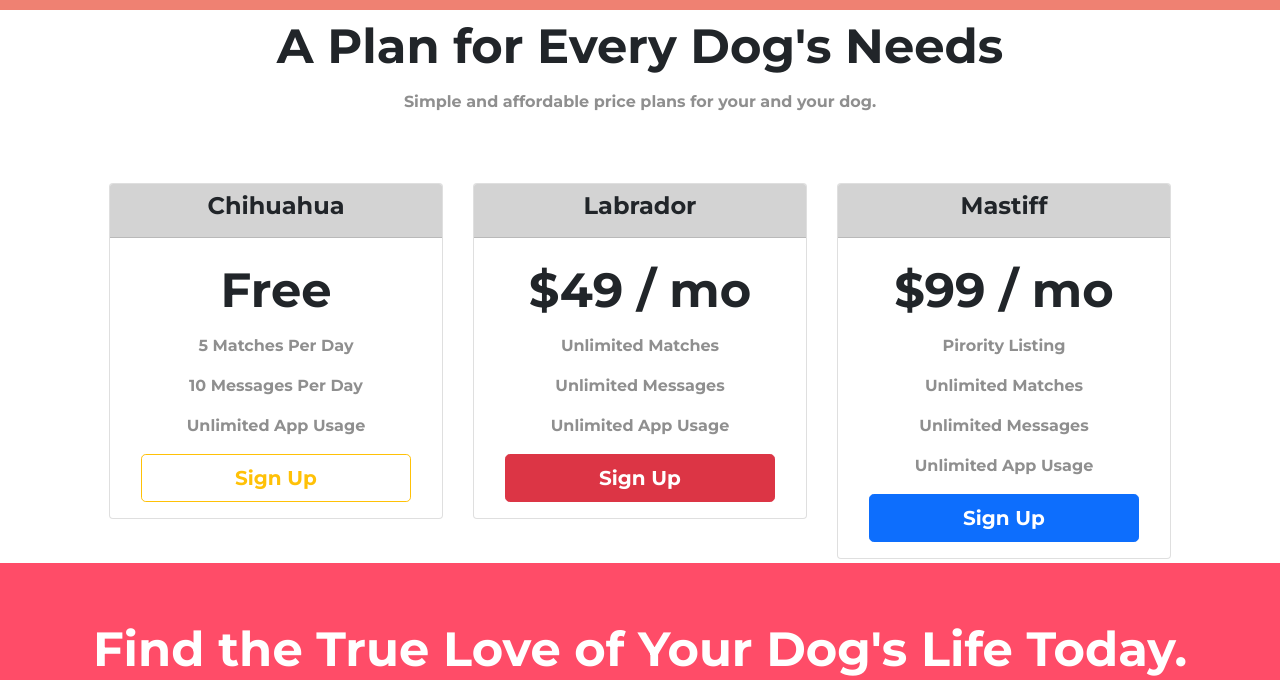
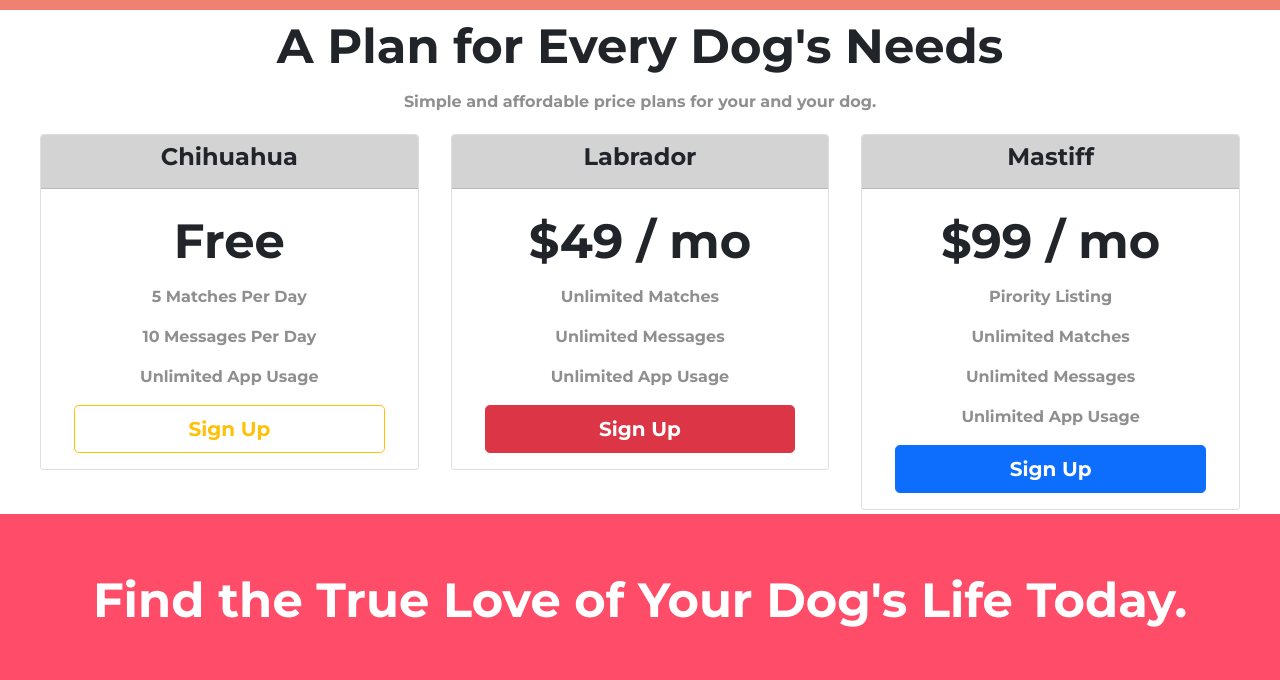
Before and after one commit to Khivcodder/Tindog-Web-development-training-site-, a plain HTML site: page index.html in a window 1280 px wide. Shown: the part 1800-2480 px from the top of the page. Drawn offline with nearby package versions, Linux system fonts and the light colour scheme.

Commit message:
Update index.html

```diff
--- a/index.html
+++ b/index.html
@@ -147,7 +147,7 @@
 
     <h2>A Plan for Every Dog's Needs</h2>
     <p>Simple and affordable price plans for your and your dog.</p>
-    <div class="row row-cols-lg-3 row-cols-md-2 row-cols-sm-1  mx-auto container">
+    <div class="row row-cols-lg-3 row-cols-md-2 row-cols-sm-1  mx-auto container-fluid">
 
       <div class="">
         <div class="card">
@@ -179,7 +179,7 @@
         </div>
       </div>
 
-      <div class=" col-md-12">
+      <div class=" ">
         <div class="card">
           <div class="card-header">
             <h3>Mastiff</h3>
```
